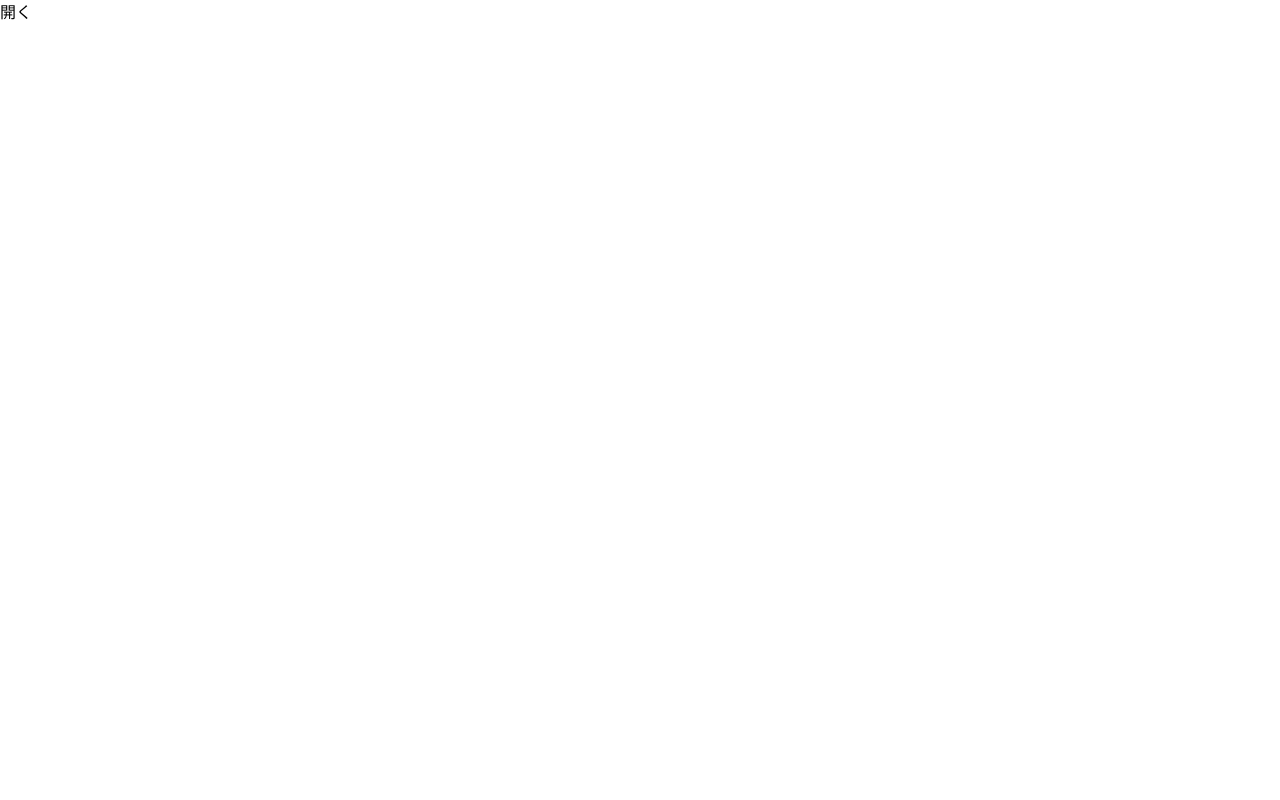
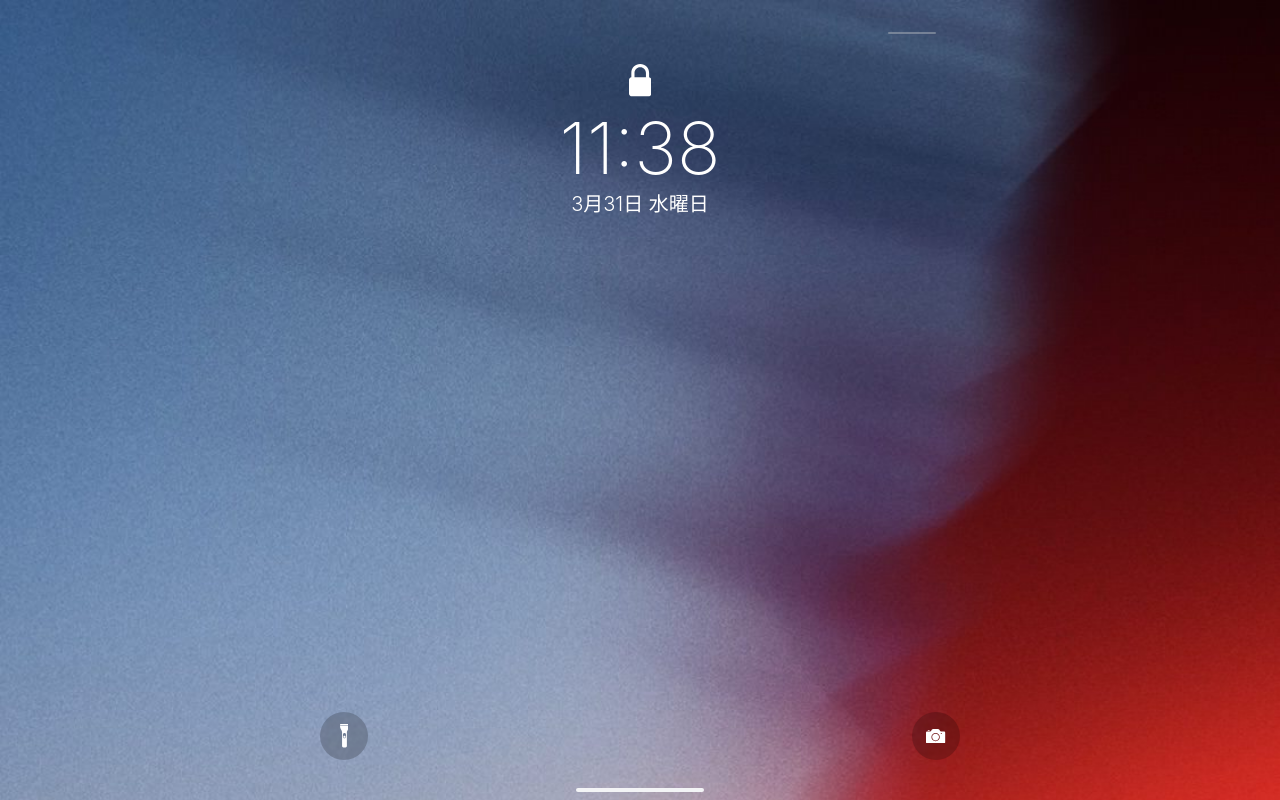
Before and after one commit to take899/syounin-yokkyuu-mitashikun, a React (Create React App) app: page / in a window 1280 px wide. Built offline with nearby package versions, Linux system fonts and the light colour scheme.

Commit message:
added time

```diff
--- a/public/index.html
+++ b/public/index.html
@@ -1,9 +1,11 @@
 <!DOCTYPE html>
-<html lang="en">
+<html lang="ja">
   <head>
     <meta charset="utf-8" />
     <link rel="icon" href="%PUBLIC_URL%/favicon.ico" />
     <meta name="viewport" content="width=device-width, initial-scale=1" />
+    <meta name="apple-mobile-web-app-capable" content="yes">
+    <meta name="apple-mobile-web-app-status-bar-style" content="black-translucent">
     <meta name="theme-color" content="#000000" />
     <meta
       name="description"
@@ -24,20 +26,9 @@
       work correctly both with client-side routing and a non-root public URL.
       Learn how to configure a non-root public URL by running `npm run build`.
     -->
-    <title>React App</title>
+    <title>承認欲求満たしくん</title>
   </head>
   <body>
-    <noscript>You need to enable JavaScript to run this app.</noscript>
     <div id="root"></div>
-    <!--
-      This HTML file is a template.
-      If you open it directly in the browser, you will see an empty page.
-
-      You can add webfonts, meta tags, or analytics to this file.
-      The build step will place the bundled scripts into the <body> tag.
-
-      To begin the development, run `npm start` or `yarn start`.
-      To create a production bundle, use `npm run build` or `yarn build`.
-    -->
   </body>
 </html>
--- a/src/App.css
+++ b/src/App.css
@@ -1,38 +1,40 @@
-.App {
-  text-align: center;
+.__bg-image {
+  position: fixed;
+  top: 0;
+  left: 0;
+  right: 0;
+  width: 100%;
+  height: 100%;
+  background-image: url('images/background.jpg');
+  background-size: cover;
+  z-index: -1;
 }
 
-.App-logo {
-  height: 40vmin;
-  pointer-events: none;
+.__modal-menu {
+  position: fixed;
+  z-index: 10;
+  top: 0;
+  left: 0;
+  right: 0;
+  bottom: 0;
+  visibility: hidden;
+  opacity: 0;
+  transition: all .2s ease;
+}
+.__modal-menu > .__card {
+  transform: scale(.95);
+  transition: all .2s ease;
+}
+.__modal-menu.__is-active {
+  visibility: visible;
+  opacity: 1;
+}
+.__modal-menu.__is-active > .__card {
+  transform: scale(1);
 }
 
-@media (prefers-reduced-motion: no-preference) {
-  .App-logo {
-    animation: App-logo-spin infinite 20s linear;
-  }
+.__bg-blur {
+  background-color: rgba(0, 0, 0, 0.2);
+ -webkit-backdrop-filter: blur(1px);
+  backdrop-filter: blur(1px);
 }
-
-.App-header {
-  background-color: #282c34;
-  min-height: 100vh;
-  display: flex;
-  flex-direction: column;
-  align-items: center;
-  justify-content: center;
-  font-size: calc(10px + 2vmin);
-  color: white;
-}
-
-.App-link {
-  color: #61dafb;
-}
-
-@keyframes App-logo-spin {
-  from {
-    transform: rotate(0deg);
-  }
-  to {
-    transform: rotate(360deg);
-  }
-}
--- a/src/App.js
+++ b/src/App.js
@@ -1,65 +1,129 @@
-import React, { Component } from 'react';
-import { CSSTransition } from 'react-transition-group';
 
 
-// 昇降する丸
-const Slide = ({ show, ...callBack }) => (
+import React, { Component, useEffect, useState } from 'react';
+import { CSSTransition } from 'react-transition-group';
+import './App.css';
+
+const ModalMenu = ({ show, children }) => (
   <CSSTransition
     in={show}
-    timeout={400}
+    timeout={200}
     unmountOnExit
-    classNames="pop__slide-"
-    {...callBack}
+    classNames={{
+      enter: '__modal-menu',
+      enterActive: '__modal-menu __is-active',
+      enterDone: '__modal-menu __is-active',
+      exit: '__modal-menu',
+      exitActive: '__modal-menu',
+      exitDone: '__modal-menu',
+    }}
   >
-    <div className="pop__slide"></div>
+    <div>
+      {children}
+    </div>
   </CSSTransition>
 );
 
+const TimeDisplay = () => {
+  const timeData = () => {
+    const date = new Date();
+    return {
+      clockStr: `${date.getHours()}:${date.getMinutes().toString().padStart(2, '0')}`,
+      dateStr: `${date.getMonth() + 1}月${date.getDate()}日 ${['日','月','火','水','木','金','土'][date.getDay()]}曜日`
+    }
+  }
+  const td = timeData();
+  const [clockStr, setClockStr] = useState(td.clockStr);
+  const [dateStr, setDateStr] = useState(td.dateStr);
 
-class App extends Component {
-  constructor(props) {
-    super(props);
-    this.state = {
-      MenuModalOpen: false
-    };
-  }
+  useEffect(() => {
+    setInterval(() => {
+      const td = timeData();
+      setClockStr(td.clockStr);
+      setDateStr(td.dateStr);
+    },1000)
+  }, [])
 
-  render() {
-    const {
-      MenuModalOpen
-    } = this.state;
   return (
     <React.Fragment>
-        <CSSTransition
-          in={MenuModalOpen}
-          timeout={200}
-          unmountOnExit
-          classNames={{
-            enter: 'modal-menu',
-            enterActive: 'modal-menu is-active',
-            enterDone: 'modal-menu is-active',
-            exit: 'modal-menu',
-            exitActive: 'modal-menu',
-            exitDone: 'modal-menu',
-          }}
-        >
-          <div>
+      <div className="fixed left-0 w-full top-28">
+        <div className="text-center text-white">
+          <div className="text-7xl font-extralight">{clockStr}</div>
+          <div className="text-xl font-light leading-10">{dateStr}</div>
+        </div>
+      </div>
+    </React.Fragment>
+  )
+};
+
+const LockIcon = ({fill}) => (
+  <svg viewBox="0 0 46 67">
+    <path fill={fill} style={{fillRule: 'evenodd', clipRule: "evenodd"}} d="M34.8,27v-9c0-6.4-5.1-11.5-11.5-11.5h-0.5c-6.4,0-11.5,5.1-11.5,11.5v9H34.8z M41.3,27.1c2.7,0.6,4.7,3,4.7,5.9v27.5c0,3.3-2.7,6-6,6H6c-3.3,0-6-2.7-6-6V33c0-2.9,2-5.3,4.8-5.9V18c0-9.9,8.1-18,18-18h0.5c9.9,0,18,8.1,18,18V27.1z"/>
+  </svg>
+);
+const FlashlightIcon = ({fill}) => (
+  <svg viewBox="0 0 26 68">
+    <path fill={fill} style={{fillRule: 'evenodd', clipRule: "evenodd"}} d="M13,40c-1.7,0-3-1.3-3-3c0-1.7,1.3-3,3-3s3,1.3,3,3C16,38.7,14.7,40,13,40z M13,26.5c-2.5,0-4.5,2-4.5,4.5v6c0,2.5,2,4.5,4.5,4.5s4.5-2,4.5-4.5v-6C17.5,28.5,15.5,26.5,13,26.5z M0,6h26c0,9-6,12-6,18c0,0,0,13.3,0,40c0,2.2-1.8,4-4,4h-6c-2.2,0-4-1.8-4-4V24C6,18,0,15,0,6z M2,0h22c1.1,0,2,0.9,2,2v2H0V2C0,0.9,0.9,0,2,0z"/>
+  </svg>
+);
+const CameraIcon = ({fill}) => (
+  <svg viewBox="0 0 64 48">
+    <path fill={fill} style={{fillRule: 'evenodd', clipRule: "evenodd"}} d="M51,17c-1.1,0-2-0.9-2-2c0-1.1,0.9-2,2-2s2,0.9,2,2C53,16.1,52.1,17,51,17z M7,3.5h4c0.6,0,1,0.4,1,1V6H6V4.5C6,3.9,6.4,3.5,7,3.5z M32,41c-7.7,0-14-6.3-14-14s6.3-14,14-14s14,6.3,14,14S39.7,41,32,41z M32,38.5c6.4,0,11.5-5.1,11.5-11.5S38.4,15.5,32,15.5S20.5,20.6,20.5,27S25.6,38.5,32,38.5z M4,8h10.3c1,0,2-0.5,2.5-1.4l2.4-3.8c1.1-1.8,3-2.8,5.1-2.8h15.3c2.1,0,4,1.1,5.1,2.8l2.4,3.8C47.7,7.5,48.6,8,49.7,8H60c2.2,0,4,1.8,4,4v32c0,2.2-1.8,4-4,4H4c-2.2,0-4-1.8-4-4V12C0,9.8,1.8,8,4,8z"/>
+  </svg>
+);
+
+const App = () => {
+  const [modalMenu, setModalMenu] = useState(false);
+
+  return (
+    <React.Fragment>
+      <div className="__bg-image"></div>
+      <ModalMenu show={modalMenu}>
         <div
-              className="absolute w-screen h-screen bg-white"
-              onClick={() => this.setState({ MenuModalOpen: false })}
+          className="absolute w-full h-full opacity-0"
+          onClick={() => setModalMenu(false)}
         />
-            <div className="absolute w-screen card">
-              <div className="max-w-screen-lg p-5 mx-auto bg-gray-100 border-4 border-gray-500 rounded-2xl">
+        <div className="absolute w-full __card">
+          <div className="max-w-screen-sm p-5 m-auto bg-gray-100 border-4 border-gray-500 right-6 rounded-2xl">
             <div>モーダルを開きました</div>
-                <button onClick={() => this.setState({ MenuModalOpen: false }) }>閉じる</button>
+            <button onClick={() => setModalMenu(false)}>閉じる</button>
+          </div>
+        </div>
+      </ModalMenu>
+      <div className="fixed left-0 w-full top-16">
+        <div className="flex justify-center">
+          <button onClick={() => setModalMenu(true)}>
+            <div style={{ width: '1.4rem' }}>
+              <LockIcon fill="#fff" />
+            </div>
+          </button>
+        </div>
+      </div>
+      <div className="fixed left-0 w-full px-12 bottom-10">
+        <div className="flex justify-between max-w-screen-sm m-auto">
+          <div className="flex items-center justify-center w-12 h-12 rounded-full __bg-blur">
+            <div style={{ width: '0.56rem' }}>
+              <FlashlightIcon fill="#fff" />
+            </div>
+          </div>
+          <div className="flex items-center justify-center w-12 h-12 rounded-full __bg-blur">
+            <div style={{ width: '1.2rem' }}>
+              <CameraIcon fill="#fff" />
             </div>
           </div>
         </div>
-        </CSSTransition>
-        <button onClick={() => this.setState({ MenuModalOpen: true }) }>開く</button>
+      </div>
+      <div className="fixed left-0 w-full top-8">
+        <div className="flex justify-end max-w-screen-sm m-auto">
+          <div className="w-12 mr-6 h-0.5 bg-gray-400 opacity-60 rounded-sm"></div>
+        </div>
+      </div>
+      <div className="fixed left-0 w-full bottom-2">
+        <div className="w-32 h-1 m-auto bg-gray-100 rounded-sm"></div>
+      </div>
+      <TimeDisplay/>
     </React.Fragment>
   );
 }
-}
 
 export default App;
--- a/src/index.css
+++ b/src/index.css
@@ -16,24 +16,6 @@ code {
     monospace;
 }
 
-.modal-menu {
-  position: fixed;
-  top: 0;
-  left: 0;
-  right: 0;
-  bottom: 0;
-  visibility: hidden;
-  opacity: 0;
-  transition: all .2s ease;
+button {
+  outline: none;
 }
-.modal-menu.is-active {
-  visibility: visible;
-  opacity: 1;
-}
-.modal-menu > .card {
-  transform: scale(.95);
-  transition: all .2s ease;
-}
-.modal-menu.is-active > .card {
-  transform: scale(1);
-}
```
Also changed, not shown: src/images/background.jpg (added). Lines whose indentation alone changed are shown as unchanged.
